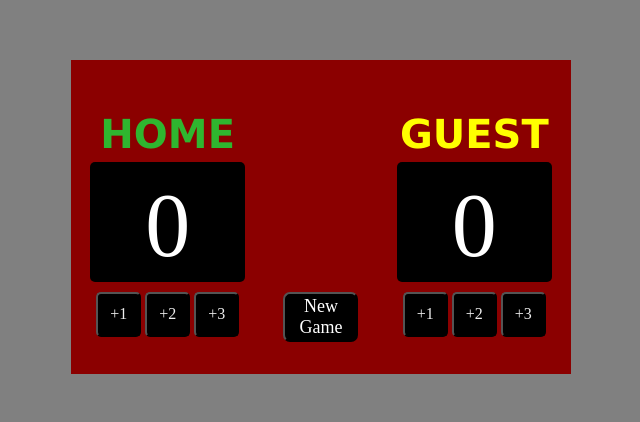
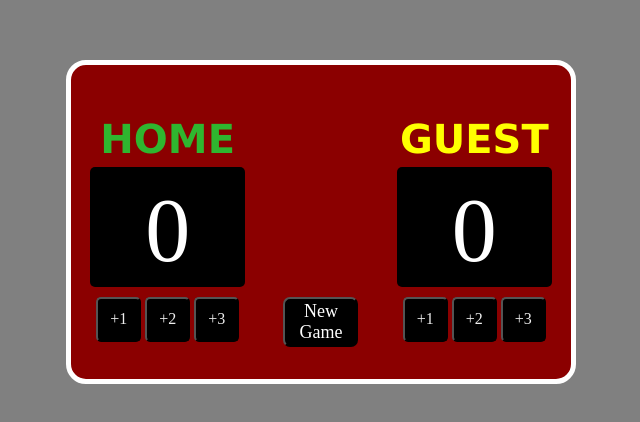
Before and after one commit to TiffyAlva/Basketball-Scoreboard, a website built with Vite: page index.html in a window 1280 px wide. Shown: the part 196-618 px from the top of the page, without its empty margins (319-959 px from the left). Built offline with nearby package versions, Linux system fonts and the light colour scheme.

Commit message:
updated container

```diff
--- a/index.css
+++ b/index.css
@@ -14,6 +14,8 @@ body {
     justify-content: space-around;
     padding: 2em 0;
     margin: 20% auto;
+    border: 5px solid white;
+    border-radius: 20px;
 
 }
 
```
